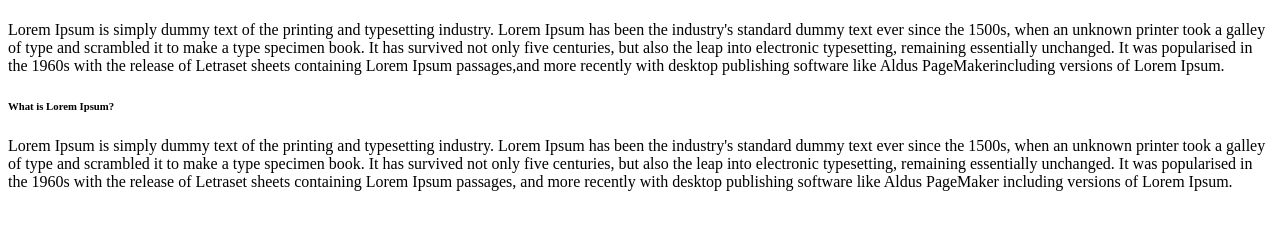
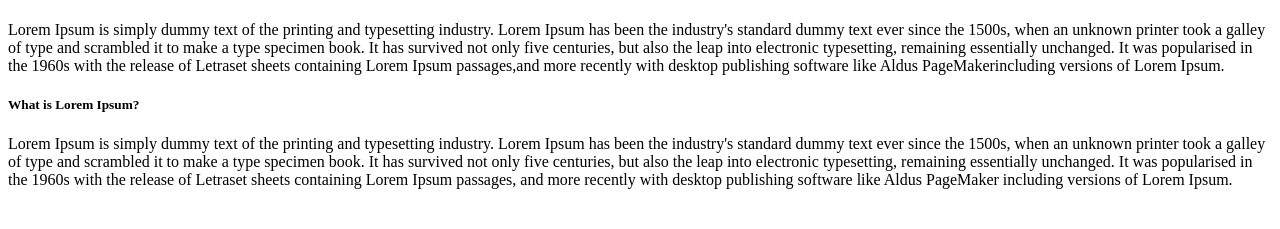
Before and after one commit to gogiabu/mesame_davaleba, a plain HTML site: page index.html in a window 1280 px wide. Shown: the part 59-288 px from the top of the page. Drawn offline with Linux system fonts and the light colour scheme.

Commit message:
Update index.html

```diff
--- a/index.html
+++ b/index.html
@@ -15,7 +15,7 @@ remaining essentially unchanged. It was popularised in the 1960s
 with the release of Letraset sheets containing Lorem Ipsum passages,and more recently
 with desktop publishing software like Aldus PageMakerincluding versions of Lorem Ipsum.</p>
 
-    <h6>What is Lorem Ipsum?</h6>
+    <h5>What is Lorem Ipsum?</h5>
 
 <p>Lorem Ipsum is simply dummy text of the printing and typesetting industry.
 Lorem Ipsum has been the industry's standard dummy text ever since the 1500s,
```
